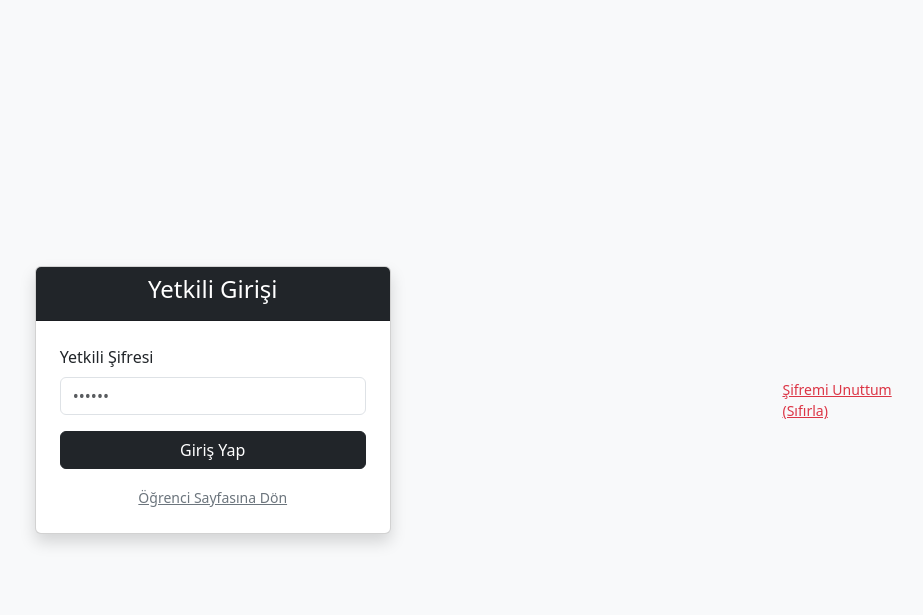
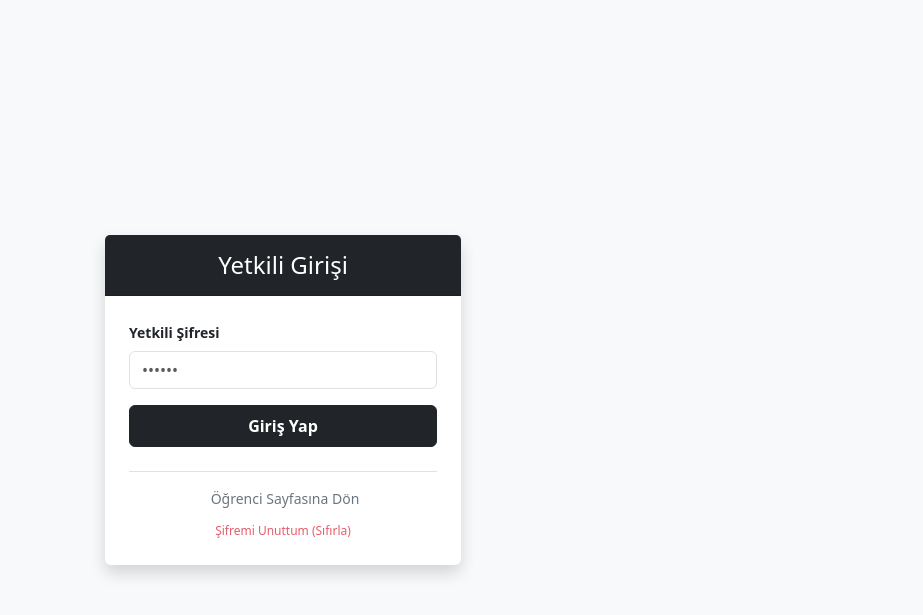
Before and after one commit to semanurozyilmaz/degerlendirme_sistemi, a Flask app: page /login in a window 1280 px wide. Shown: the top 615 px of the page, without its empty margins (357-1280 px from the left). Run offline with Flask 3, Linux system fonts and the light colour scheme.

Commit message:
login page was edited

```diff
--- a/yukleme_sistemi/app.py
+++ b/yukleme_sistemi/app.py
@@ -358,7 +358,7 @@ def sifre_degistir():
 def reset_password():
     ayar = Ayarlar.query.first()
     if ayar:
-        ayar.yonetici_sifre = "123"
+        ayar.yonetici_sifre = default_key
         db.session.commit()
         flash("Şifre varsayılan olarak sıfırlandı!", "warning")
     return redirect(url_for('login'))
--- a/yukleme_sistemi/templates/login.html
+++ b/yukleme_sistemi/templates/login.html
@@ -1,8 +1,10 @@
 <!DOCTYPE html>
-<html>
+<html lang="tr">
 
 <head>
-    <title>Yönetici Girişi</title>
+    <meta charset="UTF-8">
+    <meta name="viewport" content="width=device-width, initial-scale=1.0">
+    <title>Yetkili Girişi</title>
     <link rel="stylesheet" href="https://cdn.jsdelivr.net/npm/bootstrap@5.3.0/dist/css/bootstrap.min.css">
 </head>
 
@@ -10,40 +12,45 @@
     <div class="container">
         <div class="row justify-content-center">
             <div class="col-md-4">
-                <div class="card shadow">
-                    <div class="card-header bg-dark text-white text-center">
-                        <h4>Yetkili Girişi</h4>
+                <!-- Giriş Kartı -->
+                <div class="card shadow border-0">
+                    <div class="card-header bg-dark text-white text-center py-3">
+                        <h4 class="mb-0">Yetkili Girişi</h4>
                     </div>
                     <div class="card-body p-4">
                         {% with messages = get_flashed_messages(with_categories=true) %}
                         {% if messages %}
                         {% for category, message in messages %}
-                        <div class="alert alert-{{ category }}">{{ message }}</div>
+                        <div class="alert alert-{{ category }} small">{{ message }}</div>
                         {% endfor %}
                         {% endif %}
                         {% endwith %}
 
                         <form method="POST">
                             <div class="mb-3">
-                                <label class="form-label">Yetkili Şifresi</label>
+                                <label class="form-label small fw-bold">Yetkili Şifresi</label>
                                 <input type="password" name="sifre" class="form-control" placeholder="••••••" required>
                             </div>
-                            <button type="submit" class="btn btn-dark w-100">Giriş Yap</button>
+                            <button type="submit" class="btn btn-dark w-100 py-2 fw-bold">Giriş Yap</button>
                         </form>
-                        <div class="text-center mt-3">
-                            <a href="/" class="text-secondary small">Öğrenci Sayfasına Dön</a>
+
+                        <div class="text-center mt-4 border-top pt-3">
+                            <a href="/" class="text-decoration-none text-secondary small d-block mb-2">
+                                <i class="fas fa-arrow-left me-1"></i>Öğrenci Sayfasına Dön
+                            </a>
+
+                            <!-- Şifre Sıfırlama -->
+                            <a href="/reset-password-to-default" class="text-danger small text-decoration-none"
+                                style="font-size: 0.75rem; opacity: 0.8;"
+                                onclick="return confirm('Şifre varsayılan olarak sıfırlanacak. Emin misiniz?')">
+                                Şifremi Unuttum (Sıfırla)
+                            </a>
                         </div>
                     </div>
                 </div>
             </div>
         </div>
     </div>
-    <div class="login-footer" style="margin-top: 15px; display: block; clear: both;"></div>
-    <a href="/reset-password-to-default" class="text-danger small"
-        onclick="return confirm('Şifre varsayılana dönecek. Emin misiniz?')">
-        Şifremi Unuttum (Sıfırla)
-    </a>
-    </div>
 </body>
 
 </html>
```
